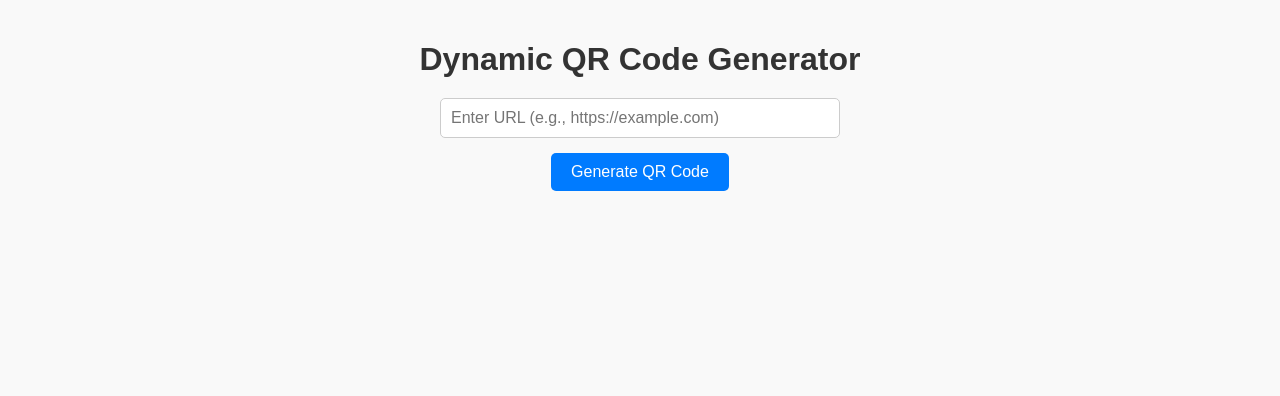
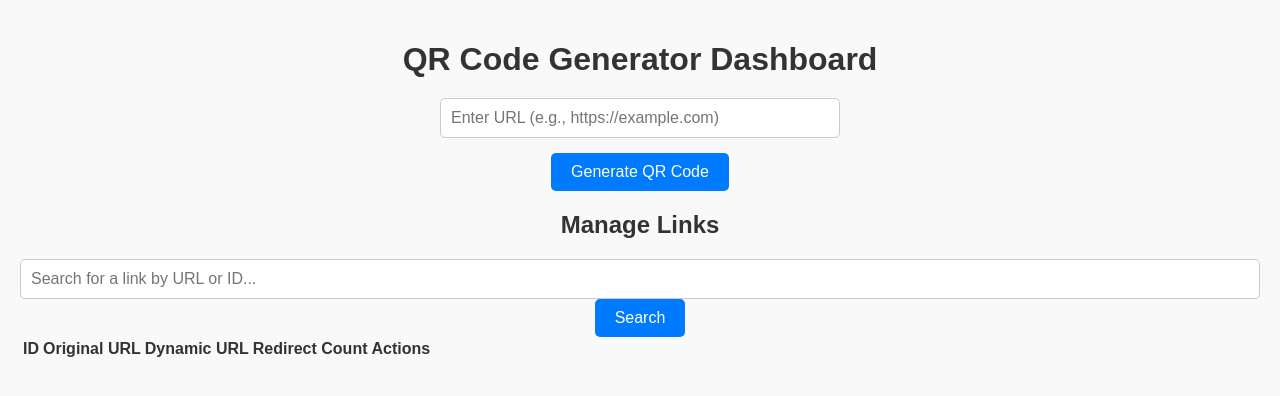
Before and after one commit to rashidiansanawi/qr-code-generator, a website: page public/index.html in a window 1280 px wide. Drawn offline with Linux system fonts and the light colour scheme.

Commit message:
Add dashboard for managing QR code links with CRUD operations

```diff
--- a/public/index.html
+++ b/public/index.html
@@ -3,11 +3,13 @@
 <head>
   <meta charset="UTF-8">
   <meta name="viewport" content="width=device-width, initial-scale=1.0">
-  <title>Dynamic QR Code Generator</title>
+  <title>QR Code Generator Dashboard</title>
   <link rel="stylesheet" href="styles.css">
 </head>
 <body>
-  <h1>Dynamic QR Code Generator</h1>
+  <h1>QR Code Generator Dashboard</h1>
+
+  <!-- QR Code Generation Form -->
   <form id="qrForm">
     <input
       type="url"
@@ -19,6 +21,37 @@
     <p id="loading" style="display: none;">Generating QR Code...</p>
   </form>
   <div id="output"></div>
+
+  <!-- Dashboard Section -->
+  <section id="dashboard">
+    <h2>Manage Links</h2>
+
+    <!-- Search Box -->
+    <input
+      type="text"
+      id="searchQuery"
+      placeholder="Search for a link by URL or ID..."
+      aria-label="Search Links"
+    >
+    <button id="searchBtn">Search</button>
+
+    <!-- Links Table -->
+    <table id="linksTable">
+      <thead>
+        <tr>
+          <th>ID</th>
+          <th>Original URL</th>
+          <th>Dynamic URL</th>
+          <th>Redirect Count</th>
+          <th>Actions</th>
+        </tr>
+      </thead>
+      <tbody>
+        <!-- Dynamic Rows Will Populate Here -->
+      </tbody>
+    </table>
+  </section>
+
   <script src="script.js" defer></script>
 </body>
 </html>
```
